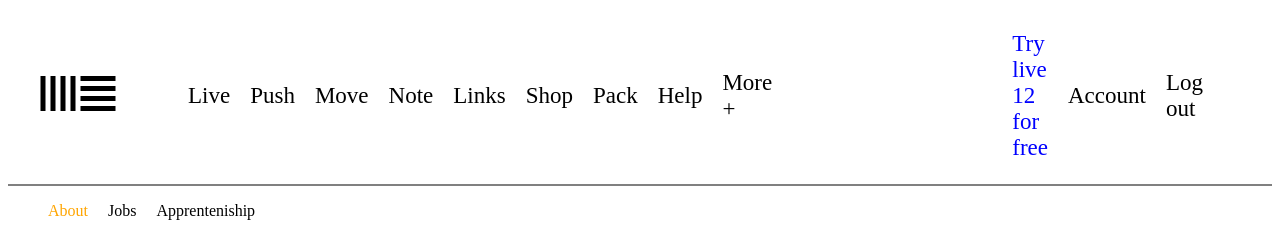
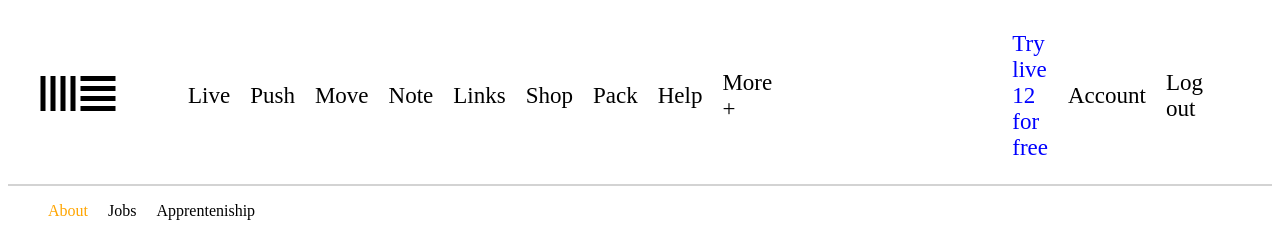
Before and after one commit to johnsoninsights/Ableton-Home-page, a plain HTML site: page index.html in a window 1280 px wide. Shown: the top 234 px of the page. Drawn offline with Linux system fonts and the light colour scheme; grey boxes are pictures that could not be loaded.

Commit message:
changes color of header border to light grey

```diff
--- a/style.css
+++ b/style.css
@@ -4,7 +4,7 @@
   gap: 200px;
   border: none;
   border-bottom: 2px solid;
-  border-color: gray;
+  border-color: lightgray;
   padding-right: 80px;
   padding-left: 20px;
   justify-content: space-between;
```
